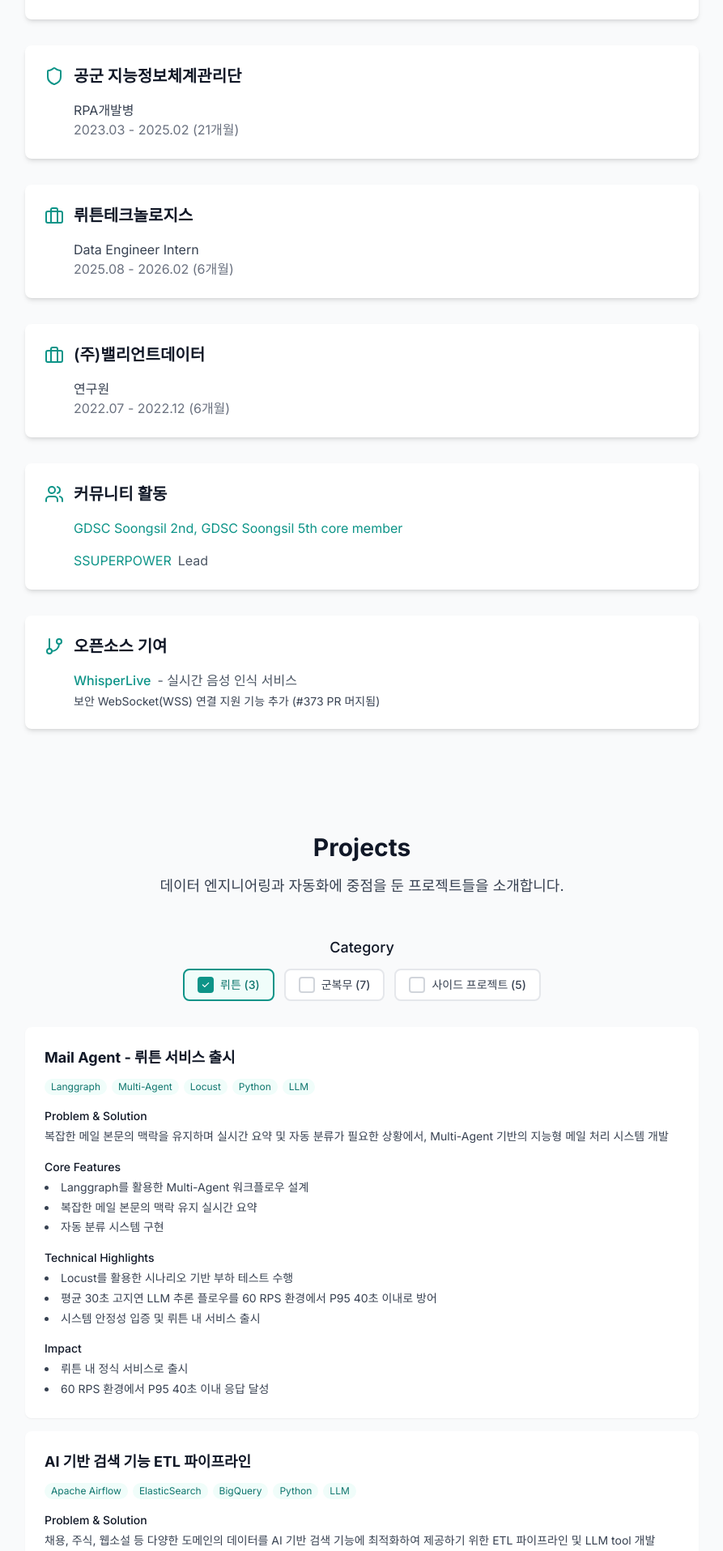
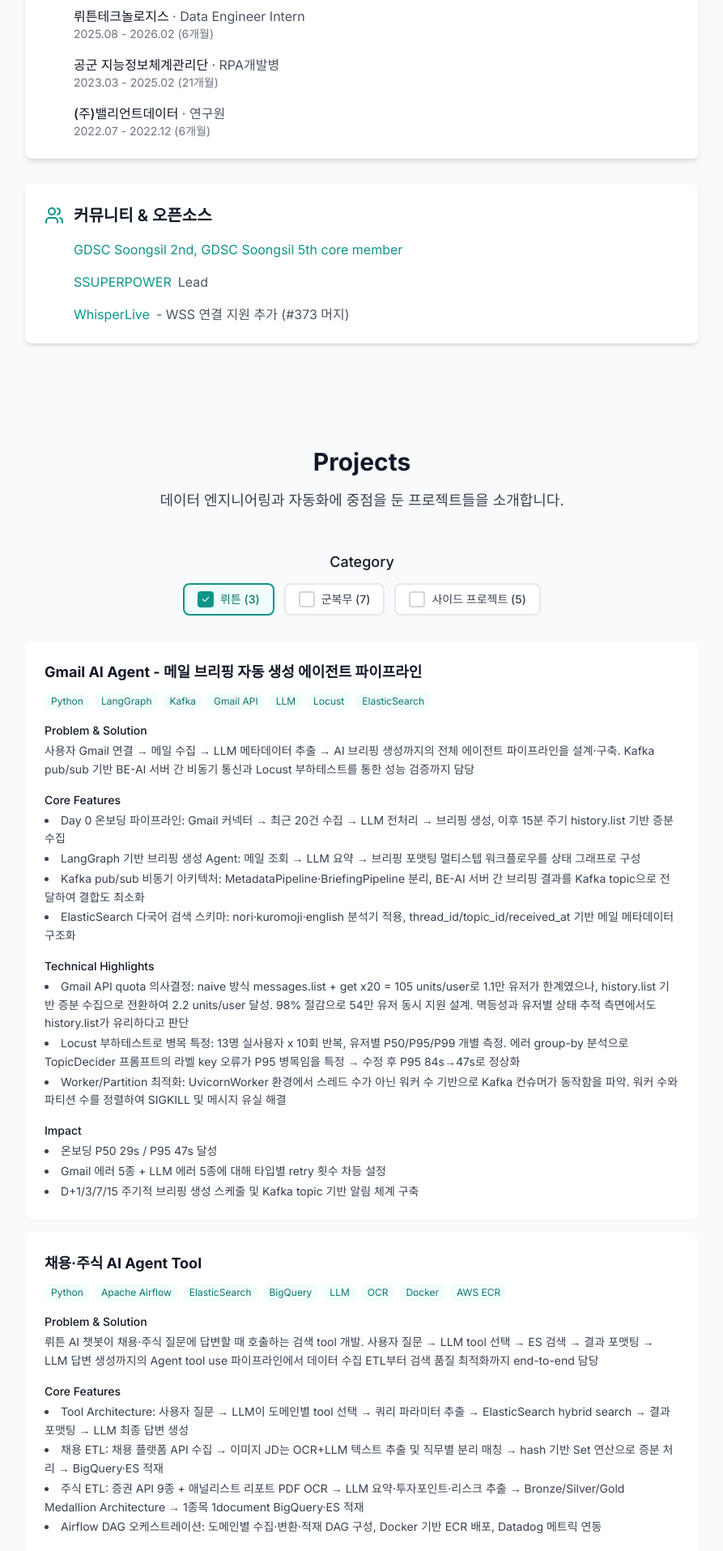
Before and after one commit to rover0811/rover0811.github.io, a React (Vite) app: page / in a window 1280 px wide. Shown: the part 680-2595 px from the top of the page at 81% size, without its empty margins (193-1086 px from the left). Built offline with nearby package versions, Linux system fonts and the light colour scheme.

Commit message:
fix: more specific portfolio

```diff
--- a/src/components/Experience.tsx
+++ b/src/components/Experience.tsx
@@ -1,5 +1,5 @@
 import React from 'react';
-import { GraduationCap, Briefcase, Shield, Users, GitBranch } from 'lucide-react';
+import { GraduationCap, Briefcase, Users } from 'lucide-react';
 
 const Experience: React.FC = () => {
   return (
@@ -20,46 +20,33 @@ const Experience: React.FC = () => {
             </div>
           </div>
 
-          {/* 군대 */}
+          {/* 경력 */}
           <div className="bg-white rounded-lg shadow-md p-6">
             <div className="flex items-center gap-3 mb-4">
-              <Shield className="w-6 h-6 text-teal-600" />
-              <h3 className="text-xl font-semibold text-gray-900">공군 지능정보체계관리단</h3>
+              <Briefcase className="w-6 h-6 text-teal-600" />
+              <h3 className="text-xl font-semibold text-gray-900">경력</h3>
             </div>
-            <div className="ml-9">
-              <p className="text-gray-700">RPA개발병</p>
-              <p className="text-gray-500">2023.03 - 2025.02 (21개월)</p>
+            <div className="ml-9 space-y-4">
+              <div>
+                <p className="font-medium text-gray-900">뤼튼테크놀로지스 <span className="font-normal text-gray-600">· Data Engineer Intern</span></p>
+                <p className="text-gray-500 text-sm">2025.08 - 2026.02 (6개월)</p>
+              </div>
+              <div>
+                <p className="font-medium text-gray-900">공군 지능정보체계관리단 <span className="font-normal text-gray-600">· RPA개발병</span></p>
+                <p className="text-gray-500 text-sm">2023.03 - 2025.02 (21개월)</p>
+              </div>
+              <div>
+                <p className="font-medium text-gray-900">(주)밸리언트데이터 <span className="font-normal text-gray-600">· 연구원</span></p>
+                <p className="text-gray-500 text-sm">2022.07 - 2022.12 (6개월)</p>
+              </div>
             </div>
           </div>
 
-          {/* 직장 */}
-          <div className="bg-white rounded-lg shadow-md p-6">
-            <div className="flex items-center gap-3 mb-4">
-              <Briefcase className="w-6 h-6 text-teal-600" />
-              <h3 className="text-xl font-semibold text-gray-900">뤼튼테크놀로지스</h3>
-            </div>
-            <div className="ml-9">
-              <p className="text-gray-700">Data Engineer Intern</p>
-              <p className="text-gray-500">2025.08 - 2026.02 (6개월)</p>
-            </div>
-          </div>
-
-          <div className="bg-white rounded-lg shadow-md p-6">
-            <div className="flex items-center gap-3 mb-4">
-              <Briefcase className="w-6 h-6 text-teal-600" />
-              <h3 className="text-xl font-semibold text-gray-900">(주)밸리언트데이터</h3>
-            </div>
-            <div className="ml-9">
-              <p className="text-gray-700">연구원</p>
-              <p className="text-gray-500">2022.07 - 2022.12 (6개월)</p>
-            </div>
-          </div>
-
-          {/* 커뮤니티 활동 */}
+          {/* 커뮤니티 & 오픈소스 */}
           <div className="bg-white rounded-lg shadow-md p-6">
             <div className="flex items-center gap-3 mb-4">
               <Users className="w-6 h-6 text-teal-600" />
-              <h3 className="text-xl font-semibold text-gray-900">커뮤니티 활동</h3>
+              <h3 className="text-xl font-semibold text-gray-900">커뮤니티 & 오픈소스</h3>
             </div>
             <div className="ml-9 space-y-4">
               <div className="flex items-center gap-2">
@@ -83,29 +70,18 @@ const Experience: React.FC = () => {
                 </a>
                 <span className="text-gray-600">Lead</span>
               </div>
-            </div>
-          </div>
-
-          {/* 오픈소스 기여 */}
-          <div className="bg-white rounded-lg shadow-md p-6">
-            <div className="flex items-center gap-3 mb-4">
-              <GitBranch className="w-6 h-6 text-teal-600" />
-              <h3 className="text-xl font-semibold text-gray-900">오픈소스 기여</h3>
-            </div>
-            <div className="ml-9 space-y-4">
               <div>
-                <div className="flex items-center gap-2 mb-1">
+                <div className="flex items-center gap-2">
                   <a
                     href="https://github.com/collabora/WhisperLive/pull/373"
                     target="_blank"
                     rel="noopener noreferrer"
-                    className="text-teal-600 hover:text-teal-700 transition-colors font-medium"
+                    className="text-teal-600 hover:text-teal-700 transition-colors"
                   >
                     WhisperLive
                   </a>
-                  <span className="text-gray-600">- 실시간 음성 인식 서비스</span>
+                  <span className="text-gray-600">- WSS 연결 지원 추가 (#373 머지)</span>
                 </div>
-                <p className="text-gray-700 text-sm">보안 WebSocket(WSS) 연결 지원 기능 추가 (#373 PR 머지됨)</p>
               </div>
             </div>
           </div>
--- a/src/components/Hero.tsx
+++ b/src/components/Hero.tsx
@@ -2,15 +2,15 @@ import React from 'react';
 
 const Hero: React.FC = () => {
   return (
-    <section id="hero" className="py-12 sm:py-20 bg-gray-50">
+    <section id="hero" className="py-8 sm:py-12 bg-gray-50">
       <div className="max-w-4xl mx-auto px-4 sm:px-6 lg:px-8 text-center">
-        <h1 className="text-3xl sm:text-4xl md:text-5xl font-bold text-gray-900 mb-4 sm:mb-6">
+        <h1 className="text-3xl sm:text-4xl md:text-5xl font-bold text-gray-900 mb-3 sm:mb-4">
           Data Engineer <span className="text-teal-600">김현수</span>입니다
         </h1>
-        <p className="text-lg sm:text-xl text-gray-700 mb-6 sm:mb-8 px-2">
+        <p className="text-lg sm:text-xl text-gray-700 mb-4 sm:mb-5 px-2">
           데이터 파이프라인의 설계, 구축, 운영까지 전 과정을 오너십 갖고 책임지는 개발자입니다.
         </p>
-        <div className="flex flex-wrap justify-center gap-2 mb-6 sm:mb-8 px-2">
+        <div className="flex flex-wrap justify-center gap-2 px-2">
           <span className="px-3 py-1 bg-gray-100 text-gray-700 rounded-full text-sm whitespace-nowrap">Python</span>
           <span className="px-3 py-1 bg-gray-100 text-gray-700 rounded-full text-sm whitespace-nowrap">Web Scraping</span>
           <span className="px-3 py-1 bg-gray-100 text-gray-700 rounded-full text-sm whitespace-nowrap">Apache Airflow</span>
--- a/src/components/Projects.tsx
+++ b/src/components/Projects.tsx
@@ -3,65 +3,69 @@ import ProjectCard, { ProjectProps } from './ProjectCard';
 
 const projectsData: ProjectProps[] = [
   {
-    title: "Mail Agent - 뤼튼 서비스 출시",
+    title: "Gmail AI Agent - 메일 브리핑 자동 생성 에이전트 파이프라인",
     category: "뤼튼",
-    problem: "복잡한 메일 본문의 맥락을 유지하며 실시간 요약 및 자동 분류가 필요한 상황에서, Multi-Agent 기반의 지능형 메일 처리 시스템 개발",
+    problem: "사용자 Gmail 연결 → 메일 수집 → LLM 메타데이터 추출 → AI 브리핑 생성까지의 전체 에이전트 파이프라인을 설계·구축. Kafka pub/sub 기반 BE-AI 서버 간 비동기 통신과 Locust 부하테스트를 통한 성능 검증까지 담당",
     features: [
-      "Langgraph를 활용한 Multi-Agent 워크플로우 설계",
-      "복잡한 메일 본문의 맥락 유지 실시간 요약",
-      "자동 분류 시스템 구현"
+      "Day 0 온보딩 파이프라인: Gmail 커넥터 → 최근 20건 수집 → LLM 전처리 → 브리핑 생성, 이후 15분 주기 history.list 기반 증분 수집",
+      "LangGraph 기반 브리핑 생성 Agent: 메일 조회 → LLM 요약 → 브리핑 포맷팅 멀티스텝 워크플로우를 상태 그래프로 구성",
+      "Kafka pub/sub 비동기 아키텍처: MetadataPipeline·BriefingPipeline 분리, BE-AI 서버 간 브리핑 결과를 Kafka topic으로 전달하여 결합도 최소화",
+      "ElasticSearch 다국어 검색 스키마: nori·kuromoji·english 분석기 적용, thread_id/topic_id/received_at 기반 메일 메타데이터 구조화"
     ],
     highlights: [
-      "Locust를 활용한 시나리오 기반 부하 테스트 수행",
-      "평균 30초 고지연 LLM 추론 플로우를 60 RPS 환경에서 P95 40초 이내로 방어",
-      "시스템 안정성 입증 및 뤼튼 내 서비스 출시"
+      "Gmail API quota 의사결정: naive 방식 messages.list + get x20 = 105 units/user로 1.1만 유저가 한계였으나, history.list 기반 증분 수집으로 전환하여 2.2 units/user 달성. 98% 절감으로 54만 유저 동시 지원 설계. 멱등성과 유저별 상태 추적 측면에서도 history.list가 유리하다고 판단",
+      "Locust 부하테스트로 병목 특정: 13명 실사용자 x 10회 반복, 유저별 P50/P95/P99 개별 측정. 에러 group-by 분석으로 TopicDecider 프롬프트의 라벨 key 오류가 P95 병목임을 특정 → 수정 후 P95 84s→47s로 정상화",
+      "Worker/Partition 최적화: UvicornWorker 환경에서 스레드 수가 아닌 워커 수 기반으로 Kafka 컨슈머가 동작함을 파악. 워커 수와 파티션 수를 정렬하여 SIGKILL 및 메시지 유실 해결"
     ],
     impact: [
-      "뤼튼 내 정식 서비스로 출시",
-      "60 RPS 환경에서 P95 40초 이내 응답 달성"
+      "온보딩 P50 29s / P95 47s 달성",
+      "Gmail 에러 5종 + LLM 에러 5종에 대해 타입별 retry 횟수 차등 설정",
+      "D+1/3/7/15 주기적 브리핑 생성 스케줄 및 Kafka topic 기반 알림 체계 구축"
     ],
-    technologies: ["Langgraph", "Multi-Agent", "Locust", "Python", "LLM"]
+    technologies: ["Python", "LangGraph", "Kafka", "Gmail API", "LLM", "Locust", "ElasticSearch"]
   },
   {
-    title: "AI 기반 검색 기능 ETL 파이프라인",
+    title: "채용·주식 AI Agent Tool",
     category: "뤼튼",
-    problem: "채용, 주식, 웹소설 등 다양한 도메인의 데이터를 AI 기반 검색 기능에 최적화하여 제공하기 위한 ETL 파이프라인 및 LLM tool 개발",
+    problem: "뤼튼 AI 챗봇이 채용·주식 질문에 답변할 때 호출하는 검색 tool 개발. 사용자 질문 → LLM tool 선택 → ES 검색 → 결과 포맷팅 → LLM 답변 생성까지의 Agent tool use 파이프라인에서 데이터 수집 ETL부터 검색 품질 최적화까지 end-to-end 담당",
     features: [
-      "Apache Airflow ETL 파이프라인 설계 및 개발",
-      "채용, 주식, 웹소설 ETL 파이프라인 운용",
-      "ElasticSearch, BigQuery 데이터 적재"
+      "Tool Architecture: 사용자 질문 → LLM이 도메인별 tool 선택 → 쿼리 파라미터 추출 → ElasticSearch hybrid search → 결과 포맷팅 → LLM 최종 답변 생성",
+      "채용 ETL: 채용 플랫폼 API 수집 → 이미지 JD는 OCR+LLM 텍스트 추출 및 직무별 분리 매칭 → hash 기반 Set 연산으로 증분 처리 → BigQuery·ES 적재",
+      "주식 ETL: 증권 API 9종 + 애널리스트 리포트 PDF OCR → LLM 요약·투자포인트·리스크 추출 → Bronze/Silver/Gold Medallion Architecture → 1종목 1document BigQuery·ES 적재",
+      "Airflow DAG 오케스트레이션: 도메인별 수집·변환·적재 DAG 구성, Docker 기반 ECR 배포, Datadog 메트릭 연동"
     ],
     highlights: [
-      "ElasticSearch 쿼리 도메인별 튜닝으로 Recall@5 0.7에서 0.9로 개선",
-      "RRF, CC, Embedding 차원 및 벤더 등 다변량 수치 조절",
-      "LLM tool(채용, 주식) 개발"
+      "Recall 측정 및 개선 0.7→0.9: 도메인별 100개 질의-정답 쌍 평가셋을 직접 구축. ES 쿼리 파라미터를 변수로 grid search 실험 수행. 채용 도메인에서는 nori 분석기 + multi_match 필드별 가중치 조정이, 주식 도메인에서는 숫자형 필드 range 쿼리와 텍스트 semantic search의 하이브리드 비율 조정이 가장 큰 Recall 개선을 만듦",
+      "도메인별 쿼리 전략 분리 의사결정: 채용은 직무명·회사명 exact match + JD 본문 semantic search 조합이 유효, 주식은 종목코드 exact match + 재무지표 range filter + 리포트 본문 semantic search 필요. RRF vs Cross-encoder reranking 비교에서 채용은 RRF가, 주식은 CE가 유리함을 확인. 임베딩 벤더와 차원별 비용-성능 트레이드오프 실험 후 최종 조합 선택",
+      "A/B 테스트 설계 및 프로덕션 반영: dev/prod 동일 쿼리셋 실행 → DataFrame 구조로 수집 후 LLM 기반 답변 품질 자동 비교 스크립트 작성. Recall@5 + 답변 적합도를 정량 비교하여 파라미터 변경의 프로덕션 반영 여부를 데이터 기반으로 판단"
     ],
     impact: [
       "전체 뤼튼 tool call 답변의 25% 차지",
       "일평균 57,000번 tool call 호출 처리",
       "Recall@5 0.7 → 0.9 개선"
     ],
-    technologies: ["Apache Airflow", "ElasticSearch", "BigQuery", "Python", "LLM"]
+    technologies: ["Python", "Apache Airflow", "ElasticSearch", "BigQuery", "LLM", "OCR", "Docker", "AWS ECR"]
   },
   {
-    title: "Crack 웹소설 프로젝트",
+    title: "웹소설 Knowledge Graph 자동 구축 - LLM 문서 큐레이션 파이프라인",
     category: "뤼튼",
-    problem: "카카오페이지, 노벨피아 등 다양한 소설 플랫폼의 데이터를 통합하여 웹소설 생성 모델용 고품질 데이터셋 구축",
+    problem: "나무위키 2,978개 웹소설 작품의 관련 문서를 BFS로 탐색하고, LLM이 필수 문서를 자동 판정하여 웹소설 생성 모델용 knowledge base 구축. Medallion Architecture 설계부터 Airflow DAG 운영까지 전체 담당",
     features: [
-      "다양한 소설 플랫폼 데이터 표준화된 통합 스키마 설계",
-      "메달리온 단계별 LLM 정제 및 변환 파이프라인",
-      "나무위키 게시글 지식그래프 기반 데이터 ingestion"
+      "BFS Crawler: 2,978작품을 시작점으로 LinkType 분류 기반 hop 전략으로 문서 관계 그래프 탐색, append-only BigQuery 적재 + S3 HTML 아카이빙",
+      "LLM Evaluator: edge별 is_essential + selection_reason 판정, 작품 문서와 도메인 문서에 서로 다른 평가 기준을 적용하는 프롬프트 이원화",
+      "dbt + Airflow 파이프라인: SCD Type 2 평가 이력 관리, staging→silver→gold 변환, 6단계 DAG 자동화"
     ],
     highlights: [
-      "카카오페이지, 노벨피아 등 플랫폼 데이터 일관성 확보",
-      "Asyncio 기반 Producer/Consumer 패턴 공용 라이브러리 개발",
-      "Rate limit 걸면서 동시성 확보"
+      "Bronze/Silver 역할 분리 의사결정: EXTERNAL 링크도 작품 이해에 필수일 수 있으므로 Bronze에서는 모든 edge를 보존하고, 필터링은 Silver LLM 평가에 위임. CHILD는 hop 유지하며 큐 추가, SIBLING·EXTERNAL은 hop 소진 후 기록만. 크롤링 범위는 휴리스틱으로, 필수성 판단은 LLM으로 분리하여 레이어별 책임을 명확히 구분",
+      "LLM 평가 프롬프트 이원화: 작품 문서와 도메인 문서에서 '필수'의 정의가 근본적으로 다름을 파악. 작품 문서는 root 텍스트를 컨텍스트로 '작품 이해를 돕는가?', 도메인 문서는 선별된 문서 텍스트 기반으로 '도메인 이해를 돕는가?'를 각각 평가. is_essential + selection_reason 구조화 응답으로 평가 근거 추적과 프롬프트 개선 사이클 기반 마련",
+      "Incremental 재평가로 LLM 비용 최적화: initial BFS depth 3 결과를 incremental에서는 flat depth 1로 처리하여 re-BFS 없이 결과 동일성 보장. dbt snapshot으로 outgoing_hash 변경을 감지하고 변경된 edge만 LLM 재평가 대상으로 추출하여 불필요한 API 호출 제거"
     ],
     impact: [
-      "웹소설 생성 모델용 고품질 데이터셋 구축",
-      "데이터 일관성 확보 및 분석 효율성 제고"
+      "2,978개 작품 대상 문서 지식그래프 자동 구축 및 LLM 큐레이션",
+      "6단계 Airflow DAG 완전 자동화",
+      "SCD Type 2 이력 관리 + outgoing_hash 변경 감지로 불필요 LLM 재평가 제거"
     ],
-    technologies: ["Python", "Asyncio", "LLM", "Knowledge Graph", "ETL"]
+    technologies: ["Python", "Apache Airflow", "BigQuery", "dbt", "LLM", "S3", "BFS"]
   },
   {
     title: "Apache Airflow ETL Pipeline Infrastructure",
```
Also changed, not shown: 1 other file (tests, documents, lock files or other folders).
